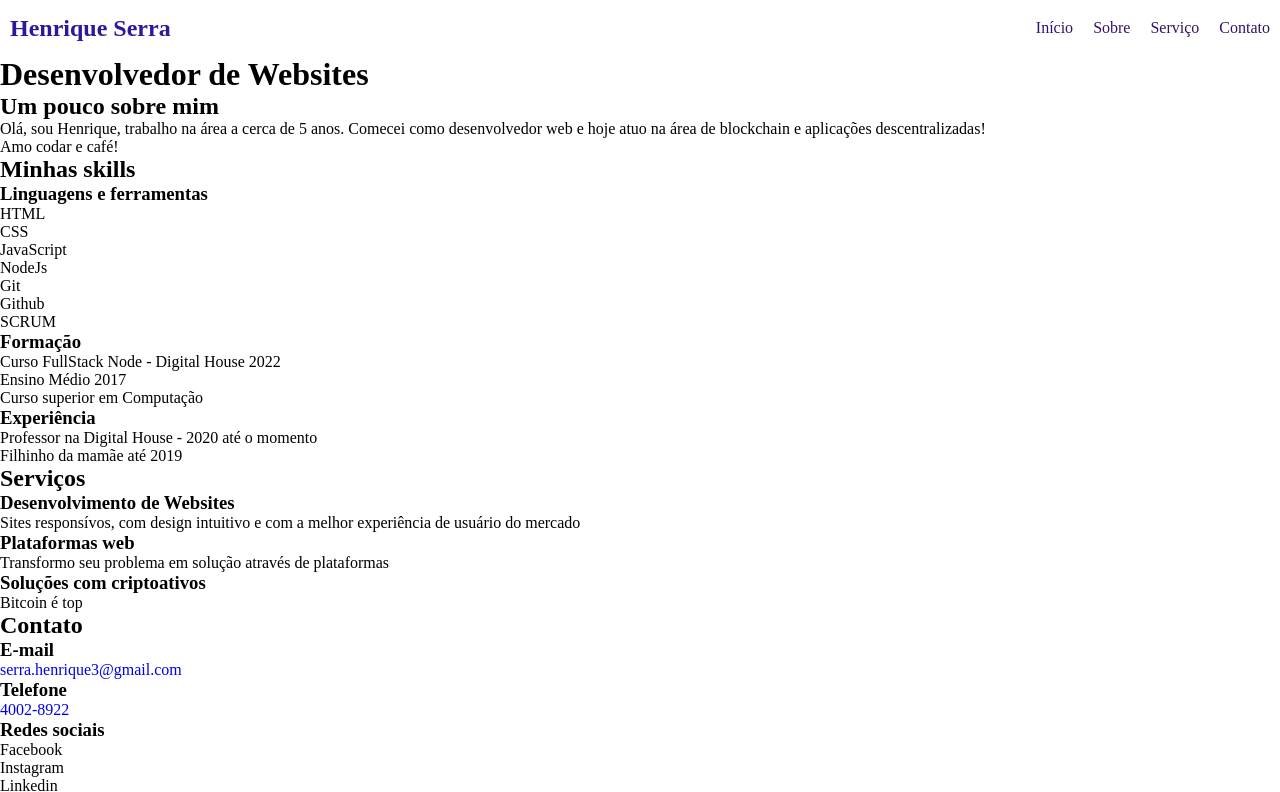
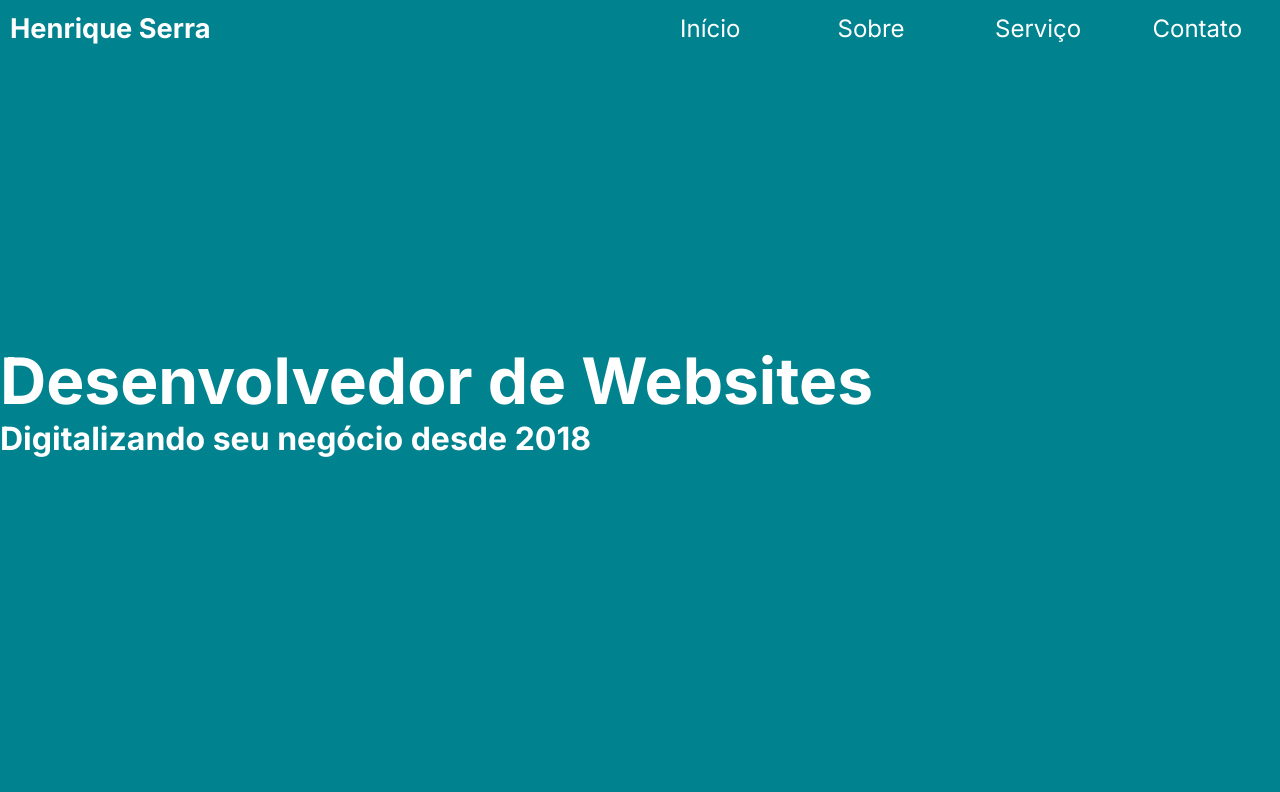
Before and after one commit to SerraZ3/meu-portfolio-001, a plain HTML site: page index.html in a window 1280 px wide. Shown: the top 792 px of the page. Drawn offline with Linux system fonts and the light colour scheme.

Commit message:
Adicionando background no welcome e font inter

```diff
--- a/css/styles.css
+++ b/css/styles.css
@@ -3,6 +3,28 @@
   padding: 0;
   box-sizing: border-box;
   text-decoration: none;
+  font-family: "Inter", sans-serif;
+  width: 100%;
+}
+html {
+  font-size: 16px;
+}
+body,
+section {
+  display: flex;
+  flex-direction: column;
+  align-items: center;
+}
+
+main {
+  min-height: 100vh;
+}
+.max-width {
+  max-width: 1280px;
+}
+
+#container-header-inicio {
+  position: absolute;
 }
 header nav {
   height: 56px;
@@ -11,11 +33,12 @@ header nav {
   justify-content: space-between;
 }
 header nav > span {
-  font-size: 1.5rem;
+  font-size: 1.7rem;
   font-weight: 700;
-  color: #2e1899;
+  color: #ffffff;
   margin: 0 10px;
 }
+
 ul.navigation-items {
   height: 100%;
   list-style-type: none;
@@ -28,9 +51,25 @@ ul.navigation-items li {
   margin: 0px 10px;
 }
 ul.navigation-items li a {
-  color: #371168;
+  color: #ffffff;
+  font-size: 1.5rem;
+  padding: 0 20px;
 }
 ul.navigation-items li a:hover {
   color: #7510f7;
   text-decoration: underline;
 }
+#container-welcome {
+  min-height: 100vh;
+  background-color: #00838f;
+  display: flex;
+  justify-content: center;
+  flex-direction: column;
+  color: #ffffff;
+}
+#container-welcome h1 {
+  font-size: 4rem;
+}
+#container-welcome h2 {
+  font-size: 2rem;
+}
--- a/index.html
+++ b/index.html
@@ -5,15 +5,21 @@
     <meta http-equiv="X-UA-Compatible" content="IE=edge" />
     <meta name="viewport" content="width=device-width, initial-scale=1.0" />
     <title>Henrique Serra</title>
+    <link rel="preconnect" href="https://fonts.googleapis.com" />
+    <link rel="preconnect" href="https://fonts.gstatic.com" crossorigin />
+    <link
+      href="https://fonts.googleapis.com/css2?family=Inter:wght@100;200;300;400;500;600;700;800;900&display=swap"
+      rel="stylesheet"
+    />
     <link href="./css/styles.css" rel="stylesheet" />
   </head>
   <body>
-    <header id="inicio">
+    <header id="container-header-inicio" class="max-width">
       <nav>
         <span>Henrique Serra</span>
         <ul class="navigation-items">
           <li>
-            <a href="#inicio"><span>Início</span></a>
+            <a href="#container-header-inicio"><span>Início</span></a>
           </li>
           <li><a href="#sobre">Sobre</a></li>
           <li><a href="#servico">Serviço</a></li>
@@ -22,7 +28,12 @@
       </nav>
     </header>
     <main>
-      <h1>Desenvolvedor de Websites</h1>
+      <section id="container-welcome">
+        <div class="max-width">
+          <h1>Desenvolvedor de Websites</h1>
+          <h2>Digitalizando seu negócio desde 2018</h2>
+        </div>
+      </section>
       <section id="sobre">
         <h2>Um pouco sobre mim</h2>
         <article>
```
